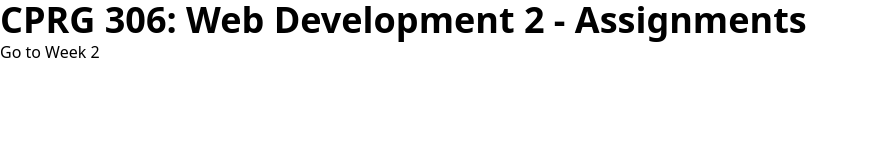
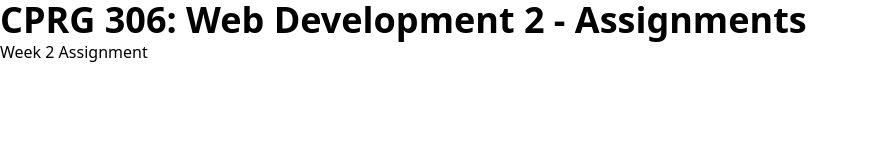
Before and after one commit to Jordan-Labell/cprg306-assignments, a Next.js app: page / in a window 1280 px wide. Shown: the top 160 px of the page, without its empty margins (0-869 px from the left). Built offline with nearby package versions, Linux system fonts and the light colour scheme.

Commit message:
text updates

```diff
--- a/app/page.js
+++ b/app/page.js
@@ -4,7 +4,7 @@
   return (
     <main>
       <h1 className="font-bold text-4xl">CPRG 306: Web Development 2 - Assignments</h1>
-      <Link href="/week-2">Go to Week 2</Link>
+      <Link href="/week-2">Week 2 Assignment</Link>
     </main>
   );
 }
```
